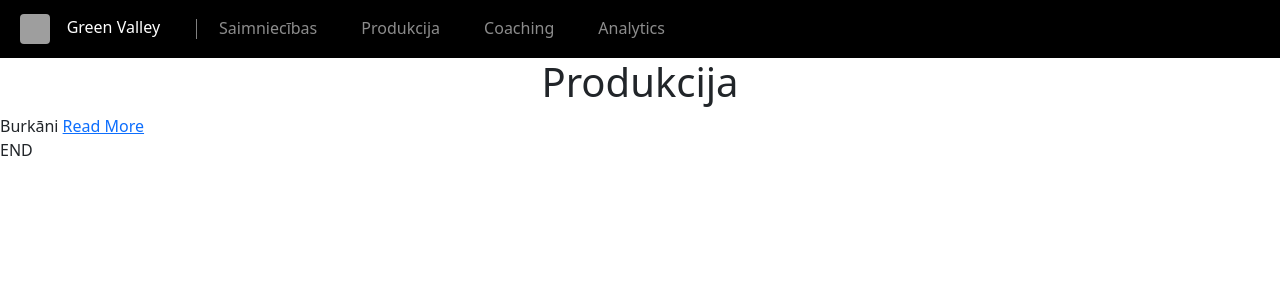
After one commit to Rizque/GreenValley, a Django app: page /produkcija/ in a window 1280 px wide. The commit adds this page. Shown: the top 300 px of the page. Run offline with Django 4.2, Linux system fonts and the light colour scheme; data comes from the database, SQL or seed files in the repository; both versions use the stored data as it was after the commit; grey boxes are pictures that could not be loaded.

Commit message:
04_version

```diff
--- a/green_valley/urls.py
+++ b/green_valley/urls.py
@@ -21,7 +21,8 @@
 
 urlpatterns = [
     path('admin/', admin.site.urls),
-    path('', include('saimniecibas.urls'))
+    path('produkcija/', include('produkcija.urls')),
+    path('', include('saimniecibas.urls')),
 ]
 
 urlpatterns += static(settings.MEDIA_URL, document_root=settings.MEDIA_ROOT)
--- a/produkcija/models.py
+++ b/produkcija/models.py
@@ -1,10 +1,13 @@
 from django.db import models
 from saimniecibas.models import Saimnieciba
+import uuid
 
 # Create your models here.
 
 
 class Produkts(models.Model):
+    id = models.UUIDField(default=uuid.uuid4, unique=True,
+                          primary_key=True, editable=False)
     saimnieciba = models.ForeignKey(Saimnieciba, on_delete=models.CASCADE)
     p_nosaukums = models.CharField(max_length=200)
     p_apraksts = models.TextField()
@@ -18,3 +21,6 @@
     )
     cenas_mervieniba = models.CharField(
         max_length=100, choices=mervienibu_veidi)
+
+    def __str__(self):
+        return self.p_nosaukums
--- /dev/null
+++ b/produkcija/templates/produkcija/produkcija.html
@@ -0,0 +1,6 @@
+{% extends 'main.html' %} {% block content %}
+<h1>Produkcija</h1>
+{% for produkts in produkcija %} {{produkts.p_nosaukums}}
+<!--  -->
+<a href="{% url 'produkts' produkts.id %}">Read More</a>
+{% endfor %} {% endblock content %}
--- /dev/null
+++ b/produkcija/templates/produkcija/produkts.html
@@ -0,0 +1,3 @@
+{% extends 'main.html' %} {% block content %}
+<h1>Produkts</h1>
+{% endblock content %}
--- /dev/null
+++ b/produkcija/urls.py
@@ -0,0 +1,6 @@
+from django.urls import path
+from . import views
+urlpatterns = [
+    path('', views.produkcija, name='produkcija'),
+    path('produkts/<str:pk>/', views.produkts, name='produkts'),
+]
--- a/produkcija/views.py
+++ b/produkcija/views.py
@@ -1,3 +1,14 @@
 from django.shortcuts import render
+from .models import Produkts
 
-# Create your views here.
+
+def produkcija(request):
+    produkcija = Produkts.objects.all()
+    context = {'produkcija': produkcija}
+    return render(request, 'produkcija/produkcija.html', context)
+
+
+def produkts(request, pk):
+    produkts_k = Produkts.objects.get(id=pk)
+    context = {'produkts': produkts_k}
+    return render(request, 'produkcija/produkts.html', context)
--- a/saimniecibas/models.py
+++ b/saimniecibas/models.py
@@ -1,7 +1,11 @@
 from django.db import models
+import uuid
 
 
 class Saimnieciba(models.Model):
+    id = models.UUIDField(default=uuid.uuid4, unique=True,
+                          primary_key=True, editable=False)
+
     s_nosaukums = models.CharField(max_length=200)
     s_apraksts = models.TextField()
     s_foto = models.ImageField(null=True, blank=True, default='default.jpg')
--- /dev/null
+++ b/saimniecibas/templates/saimniecibas/saimnieciba.html
@@ -0,0 +1,3 @@
+{% extends 'main.html' %} {% block content %}
+<h1>Saimieciba</h1>
+{% endblock content %}
--- a/saimniecibas/templates/saimniecibas/saimniecibas.html
+++ b/saimniecibas/templates/saimniecibas/saimniecibas.html
@@ -10,7 +10,11 @@
           <div class="card-body">
             <h5 class="card-title">{{saimnieciba.s_nosaukums}}</h5>
             <p class="card-text">{{saimnieciba.s_apraksts}}</p>
-            <a href="" class="btn btn-outline-success btn-sm">Read More</a>
+            <a
+              href="{% url 'saimnieciba' saimnieciba.id %}"
+              class="btn btn-outline-success btn-sm"
+              >Read More</a
+            >
             <a href="" class="btn btn-outline-danger btn-sm"
               ><i class="far fa-heart"></i
             ></a>
--- a/saimniecibas/urls.py
+++ b/saimniecibas/urls.py
@@ -3,5 +3,8 @@
 
 urlpatterns = [
     path('', views.sakumlapa, name='sakumlapa'),
-    path('saimniecibas/', views.saimniecibas, name='saimniecibas')
+    path('saimniecibas/', views.saimniecibas, name='saimniecibas'),
+    path('saimniecibas/saimnieciba/<str:pk>/',
+         views.saimnieciba, name='saimnieciba'),
+
 ]
--- a/templates/main.html
+++ b/templates/main.html
@@ -42,7 +42,7 @@
               >
             </li>
             <li class="nav-item">
-              <a class="nav-link" href="#">Users</a>
+              <a class="nav-link" href="{% url 'produkcija' %}">Produkcija</a>
             </li>
             <li class="nav-item">
               <a class="nav-link" href="#">Coaching</a>
```
Also changed, not shown: saimniecibas/views.py (+7 -2 lines), db.sqlite3, produkcija/migrations/0002_alter_produkts_id.py (added), saimniecibas/migrations/0006_alter_saimnieciba_id.py (added), static/images/default_slUH4kk.jpg (added), static/images/ferma_5ikbVce.jpg (added).
